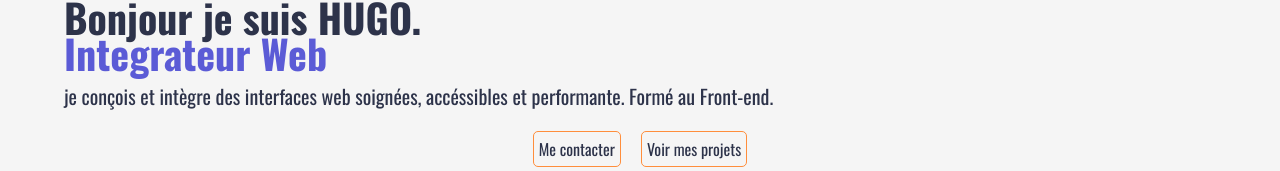
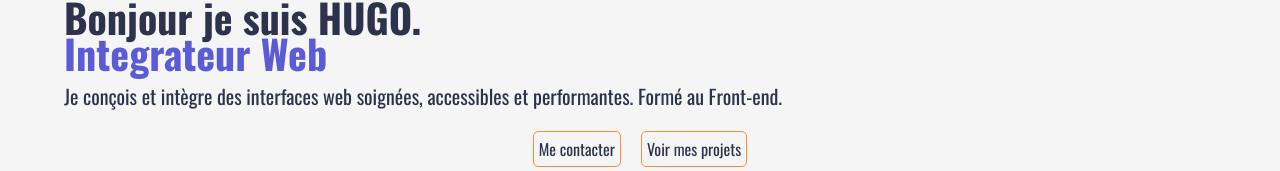
Before and after one commit to donhug/FEREY-HUGO, a React (Vite) app in the folder FEREY-HUGO/: page / in a window 1280 px wide. Shown: the part 186-357 px from the top of the page. Built offline with nearby package versions, Linux system fonts and the light colour scheme.

Commit message:
fix: correction du texte dans le Hero

```diff
--- a/FEREY-HUGO/src/components/Hero/hero.jsx
+++ b/FEREY-HUGO/src/components/Hero/hero.jsx
@@ -16,7 +16,7 @@ function Hero() {
                             <span className="title-color">Integrateur Web</span>
                         </h1>
                         <p>
-                            je conçois et intègre des interfaces web soignées, accéssibles et performante.
+                            Je conçois et intègre des interfaces web soignées, accessibles et performantes.
                             Formé au Front-end.
                         </p>
                     </div>
```
